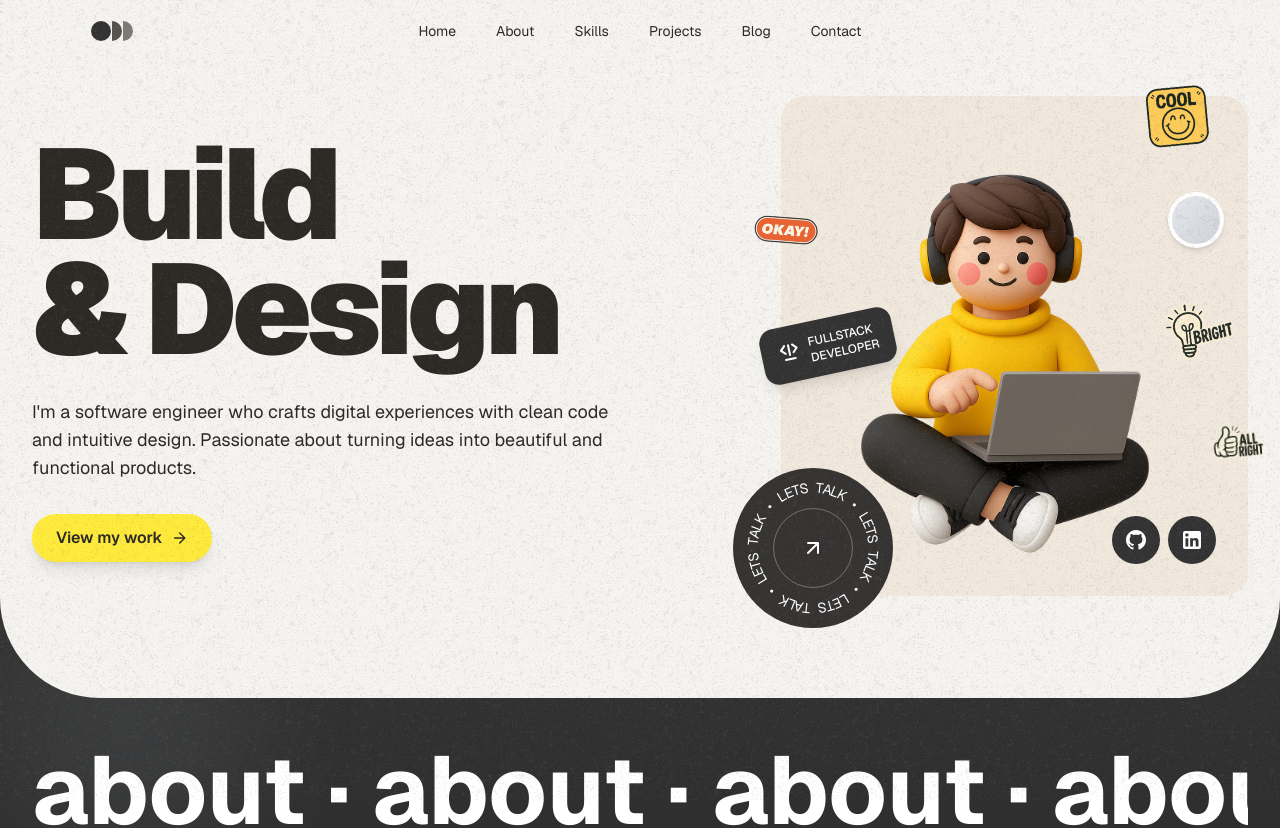
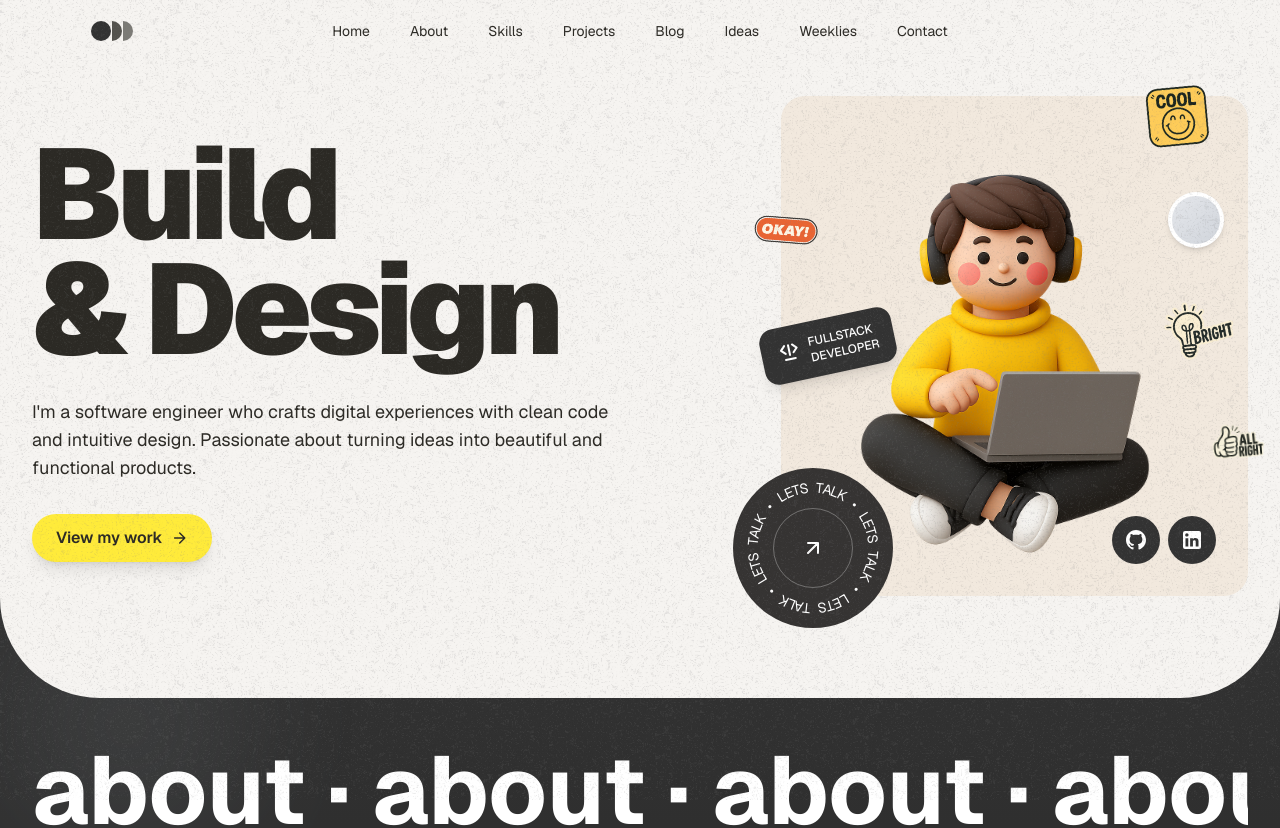
Before and after one commit to echozyr2001/portfolio-demo, a Next.js app: page / in a window 1280 px wide. Shown: the top 828 px of the page. Built offline with nearby package versions, Linux system fonts and the light colour scheme; a web font is replaced by a local one.

Commit message:
add entry

```diff
--- a/components/Header.tsx
+++ b/components/Header.tsx
@@ -75,6 +75,8 @@ export function Header() {
     { name: "Skills", href: "#skills" },
     { name: "Projects", href: "/projects" },
     { name: "Blog", href: "/blog" },
+    { name: "Ideas", href: "/ideas" },
+    { name: "Weeklies", href: "/weeklies" },
     { name: "Contact", href: "#contact" },
   ];
 
```
